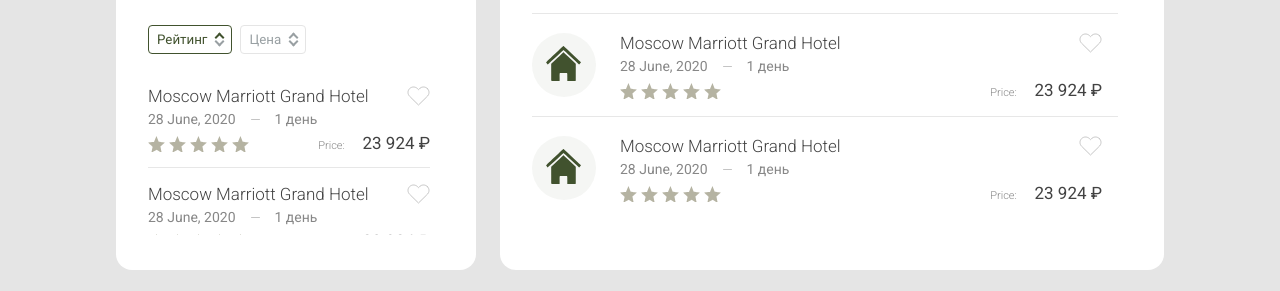
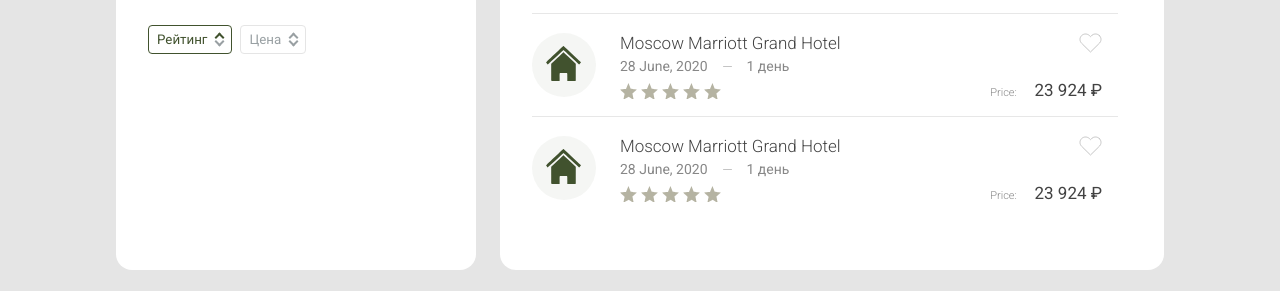
Before and after one commit to AndreParkh/simple-hotel-check, a React (Create React App) app: page / in a window 1280 px wide. Shown: the part 590-881 px from the top of the page. Built offline with nearby package versions, Linux system fonts and the light colour scheme.

Commit message:
pushing hotels

```diff
--- a/src/Redux/Reducer.js
+++ b/src/Redux/Reducer.js
@@ -6,7 +6,7 @@
 
 const rootReducer = combineReducers({
 	search: searchSlice,
-	hotels: hotelSlice
+	hotels: hotelSlice,
 })
 
 export const store = configureStore({
--- a/src/Redux/hotelSlice.js
+++ b/src/Redux/hotelSlice.js
@@ -2,12 +2,12 @@
 
 
 const hotelSlice = createSlice({
-	name: 'hotel',
+	name: 'hotels',
 	initialState: [],
 	reducers: {
 		addInFavorites(state, action) {
-			state[0] = action.payload
-			console.log(state)
+			state.push(action.payload)
+			console.log(action.payload)
 		}
 	}
 })
--- a/src/Redux/searchSlice.js
+++ b/src/Redux/searchSlice.js
@@ -12,7 +12,7 @@
 	reducers: {
 		setLocation(state, action) {
 			state.location = action.payload
-			console.log(action.payload)
+			console.log(state.location)
 			},
 		setDate(state, action) {
 			state.date = action.payload
--- a/src/components/Content/HotelItem.jsx
+++ b/src/components/Content/HotelItem.jsx
@@ -1,10 +1,40 @@
 import React from "react";
+import { useDispatch } from "react-redux";
 import { addInFavorites } from "../../Redux/hotelSlice";
 
 const HotelItem = ({ hotelItem, withImg = false }) => {
   const classNameItem = withImg
     ? "content__item hotel"
     : "favorites__item hotel";
+
+  const dispatch = useDispatch();
+
+  const svgFavorite = () => {
+    return (
+      <div className="hotel__isFavorite">
+        <svg
+          width="23"
+          height="20"
+          viewBox="0 0 23 20"
+          xmlns="http://www.w3.org/2000/svg"
+          onClick={() => dispatch(addInFavorites(hotelItem))}
+        >
+          {/* {" "} */}
+          {/* //fill="none" */}
+          <path d="M20.3807 2.59133C19.8676 2.08683 19.2583 1.68663 18.5878 1.41358C17.9172 1.14054 17.1985 1 16.4727 1C15.7468 1 15.0281 1.14054 14.3576 1.41358C13.687 1.68663 13.0778 2.08683 12.5646 2.59133L11.4997 3.63785L10.4348 2.59133C9.39834 1.57276 7.99258 1.00053 6.52679 1.00053C5.06099 1.00053 3.65523 1.57276 2.61876 2.59133C1.58229 3.6099 1 4.99139 1 6.43187C1 7.87235 1.58229 9.25383 2.61876 10.2724L3.68367 11.3189L11.4997 19L19.3158 11.3189L20.3807 10.2724C20.8941 9.76814 21.3013 9.16942 21.5791 8.51045C21.857 7.85148 22 7.14517 22 6.43187C22 5.71857 21.857 5.01225 21.5791 4.35328C21.3013 3.69431 20.8941 3.09559 20.3807 2.59133Z" />
+        </svg>
+      </div>
+    );
+  };
+
+  function HotelTitle() {
+    return (
+      <div className="hotel__title">
+        <HotelName />
+        {svgFavorite()}
+      </div>
+    );
+  }
 
   return (
     <div className={classNameItem}>
@@ -46,33 +76,6 @@
 //Title
 function HotelName() {
   return <div className="hotel__name">Moscow Marriott Grand Hotel</div>;
-}
-
-function svgFavorite(hotelItem) {
-  return (
-    <div className="hotel__isFavorite">
-      <svg
-        width="23"
-        height="20"
-        viewBox="0 0 23 20"
-        xmlns="http://www.w3.org/2000/svg"
-        onClick={(e) => addHotelinFavorite(hotelItem, e)}
-      >
-        {/* {" "} */}
-        {/* //fill="none" */}
-        <path d="M20.3807 2.59133C19.8676 2.08683 19.2583 1.68663 18.5878 1.41358C17.9172 1.14054 17.1985 1 16.4727 1C15.7468 1 15.0281 1.14054 14.3576 1.41358C13.687 1.68663 13.0778 2.08683 12.5646 2.59133L11.4997 3.63785L10.4348 2.59133C9.39834 1.57276 7.99258 1.00053 6.52679 1.00053C5.06099 1.00053 3.65523 1.57276 2.61876 2.59133C1.58229 3.6099 1 4.99139 1 6.43187C1 7.87235 1.58229 9.25383 2.61876 10.2724L3.68367 11.3189L11.4997 19L19.3158 11.3189L20.3807 10.2724C20.8941 9.76814 21.3013 9.16942 21.5791 8.51045C21.857 7.85148 22 7.14517 22 6.43187C22 5.71857 21.857 5.01225 21.5791 4.35328C21.3013 3.69431 20.8941 3.09559 20.3807 2.59133Z" />
-      </svg>
-    </div>
-  );
-}
-
-function HotelTitle(hotelItem) {
-  return (
-    <div className="hotel__title">
-      <HotelName />
-      {svgFavorite(hotelItem)}
-    </div>
-  );
 }
 
 //Date info
@@ -124,9 +127,4 @@
   return rating;
 }
 
-function addHotelinFavorite(hotelItem, e) {
-  //   console.log(e);
-  addInFavorites(hotelItem);
-}
-
 export { HotelItem };
--- a/src/components/Favorites/Favorites.jsx
+++ b/src/components/Favorites/Favorites.jsx
@@ -1,7 +1,10 @@
 import React from "react";
+import { useSelector } from "react-redux";
 import { HotelItem } from "../Content/HotelItem";
 
 const Favorites = () => {
+  const favoritesHotel = useSelector((state) => state.hotels);
+
   return (
     <div className="favorites template">
       <h3 className="favorites__title">Избранное</h3>
@@ -10,12 +13,16 @@
         {SortBtn("Цена")}
       </div>
       <div className="favorites__items scrollbar">
+        {favoritesHotel.map((hotel) => {
+          <HotelItem />;
+        })}
+
+        {/* <HotelItem />
         <HotelItem />
         <HotelItem />
         <HotelItem />
         <HotelItem />
-        <HotelItem />
-        <HotelItem />
+        <HotelItem /> */}
       </div>
     </div>
   );
```
